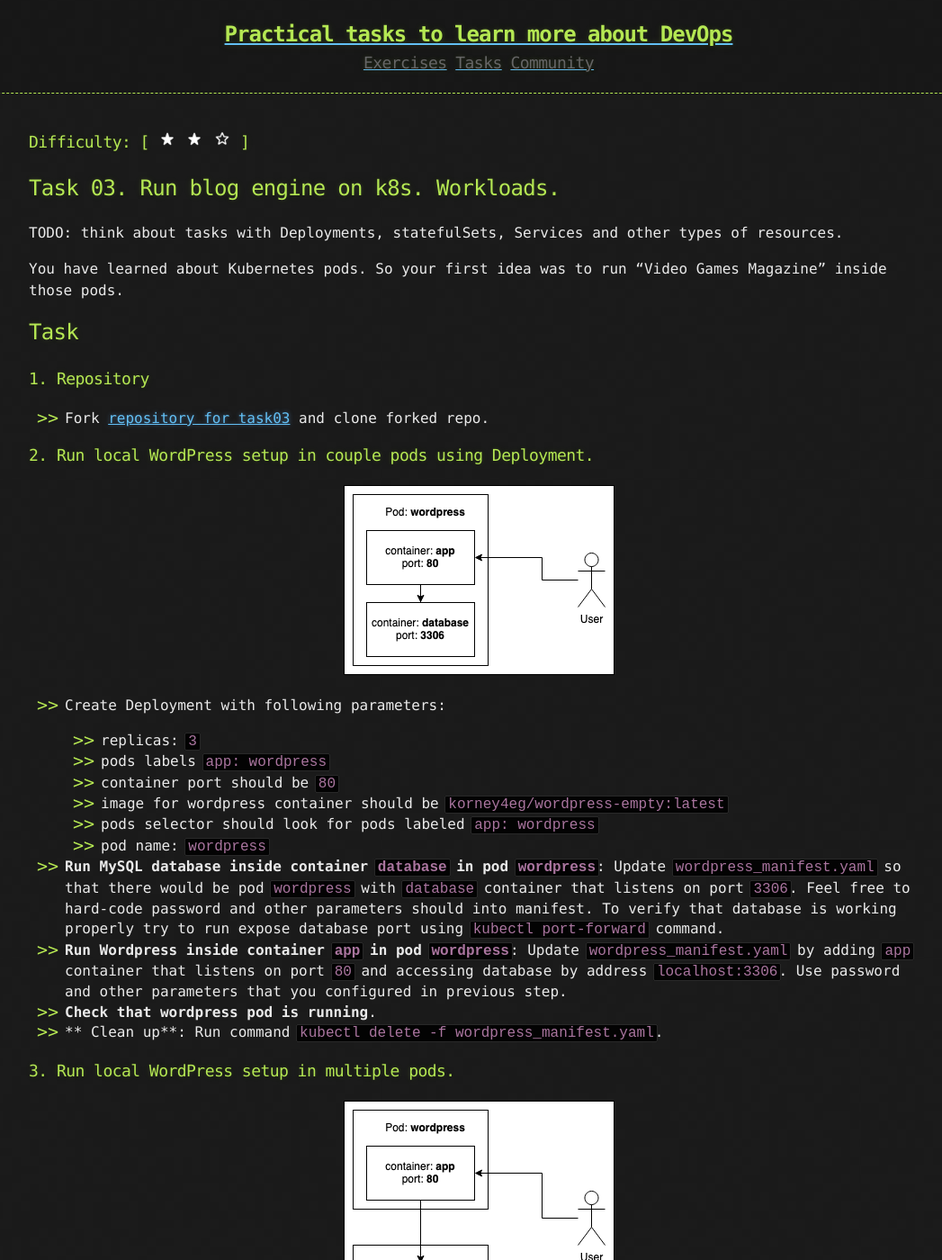
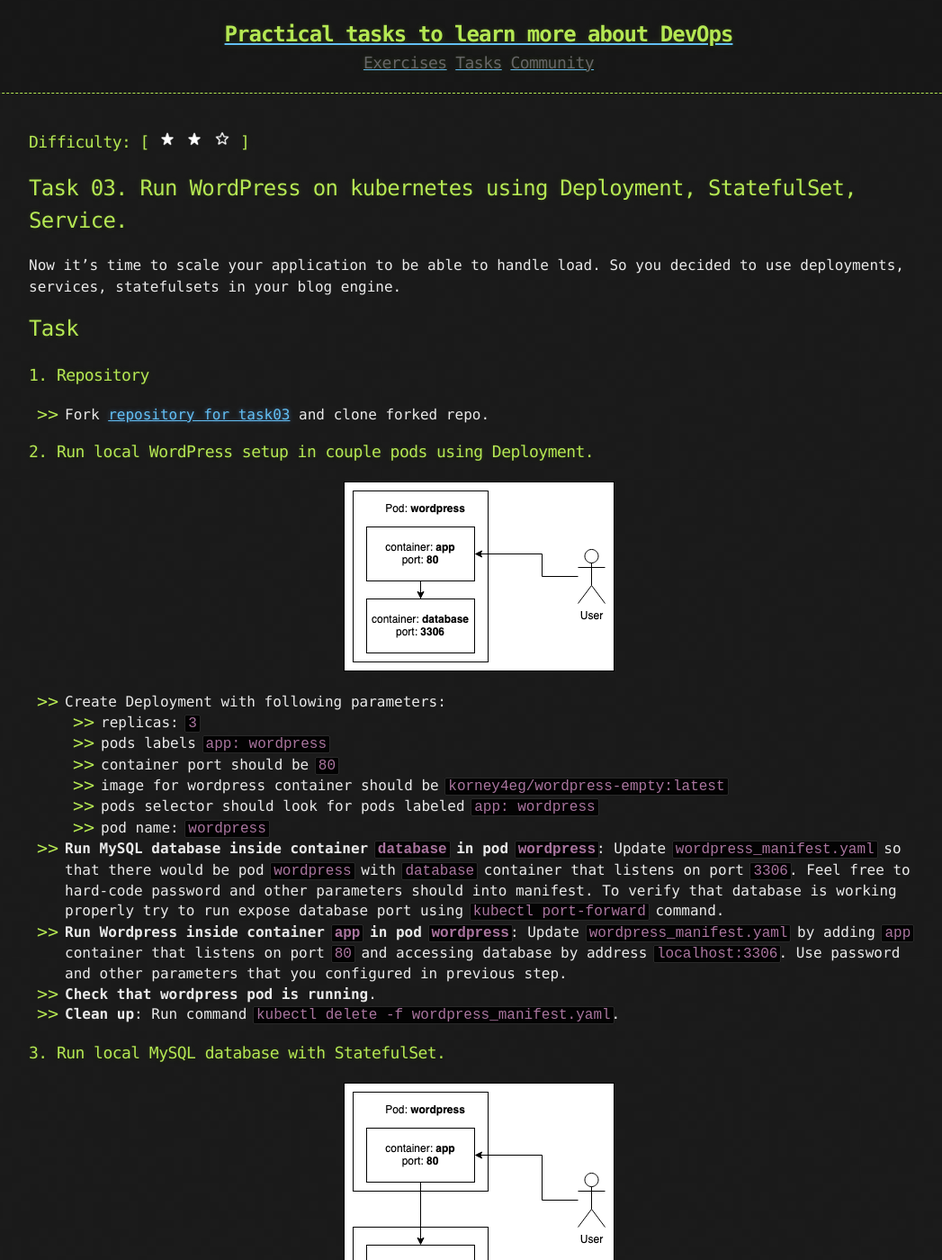
Before and after one commit to korney4eg/korney4eg.github.io, a Jekyll site: the page built from tasks/_posts/2021-03-01-phase3-task3-run-blog-engine-on-k8s-deployments.md, in a window 1280 px wide and 1400 px high. Shown: the whole window at 90% size, without its empty margins (108-1155 px from the left). Built offline with Jekyll 4.4.1, drawn with Linux system fonts in a browser that asks for light colours.

Commit message:
add task 3 on phase3

```diff
--- a/tasks/_posts/2021-03-01-phase3-task3-run-blog-engine-on-k8s-deployments.md
+++ b/tasks/_posts/2021-03-01-phase3-task3-run-blog-engine-on-k8s-deployments.md
@@ -1,13 +1,12 @@
 ---
-title: Task 03. Run blog engine on k8s. Workloads.
+title: Task 03. Run WordPress on kubernetes using Deployment, StatefulSet, Service.
 published: true
 active: true
 tags: "Phase3"
 difficulty: 2
 ---
-TODO: think about tasks with Deployments, statefulSets, Services and other types of resources.
 
-You have learned about Kubernetes pods. So your first idea was to run "Video Games Magazine" inside those pods.
+Now it's time to scale your application to be able to handle load. So you decided to use deployments, services, statefulsets in your blog engine.
 
 <!--more-->
 
@@ -24,7 +23,6 @@ You have learned about Kubernetes pods. So your first idea was to run "Video Gam
 {: refdef}
 
 - Create Deployment with following parameters:
-
   - replicas: `3`
   - pods labels `app: wordpress`
   - container port should be `80`
@@ -35,9 +33,9 @@ You have learned about Kubernetes pods. So your first idea was to run "Video Gam
 - **Run MySQL database inside container `database` in pod `wordpress`**: Update `wordpress_manifest.yaml` so that there would be pod `wordpress` with `database` container that listens on port `3306`. Feel free to hard-code password and other parameters should  into manifest. To verify that database is working properly try to run expose database port using `kubectl port-forward` command.
 - **Run Wordpress inside container `app` in pod `wordpress`**: Update `wordpress_manifest.yaml` by adding `app` container that listens on port `80` and accessing database by address `localhost:3306`. Use password and other parameters that you configured in previous step.
 - **Check that wordpress pod is running**.
-- ** Clean up**: Run command `kubectl delete -f wordpress_manifest.yaml`.
+- **Clean up**: Run command `kubectl delete -f wordpress_manifest.yaml`.
 
-### 3. Run local WordPress setup in multiple pods.
+### 3. Run local MySQL database with StatefulSet.
 
 {:refdef: style="text-align: center;"}
 ![Diagramm](assets/ph3_t2_p3.png)
```
Also changed, not shown: tasks/_posts/2021-03-01-phase3-task1-start-k8s-locally.md (+2 -1 lines), Gemfile.lock.
